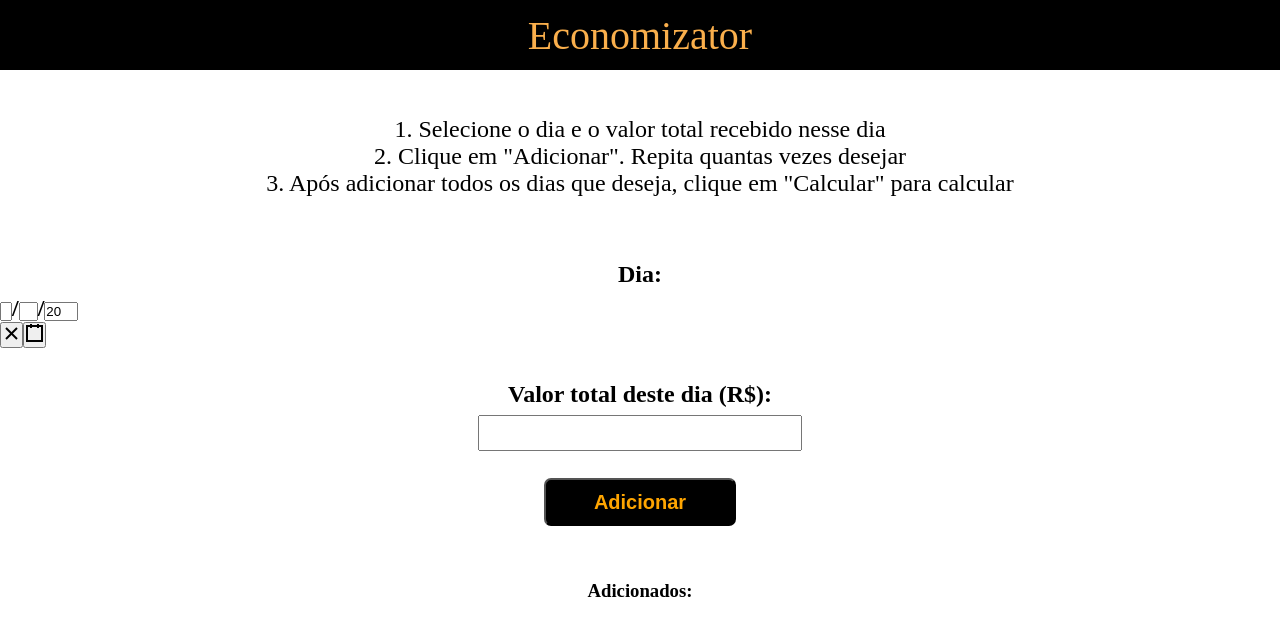
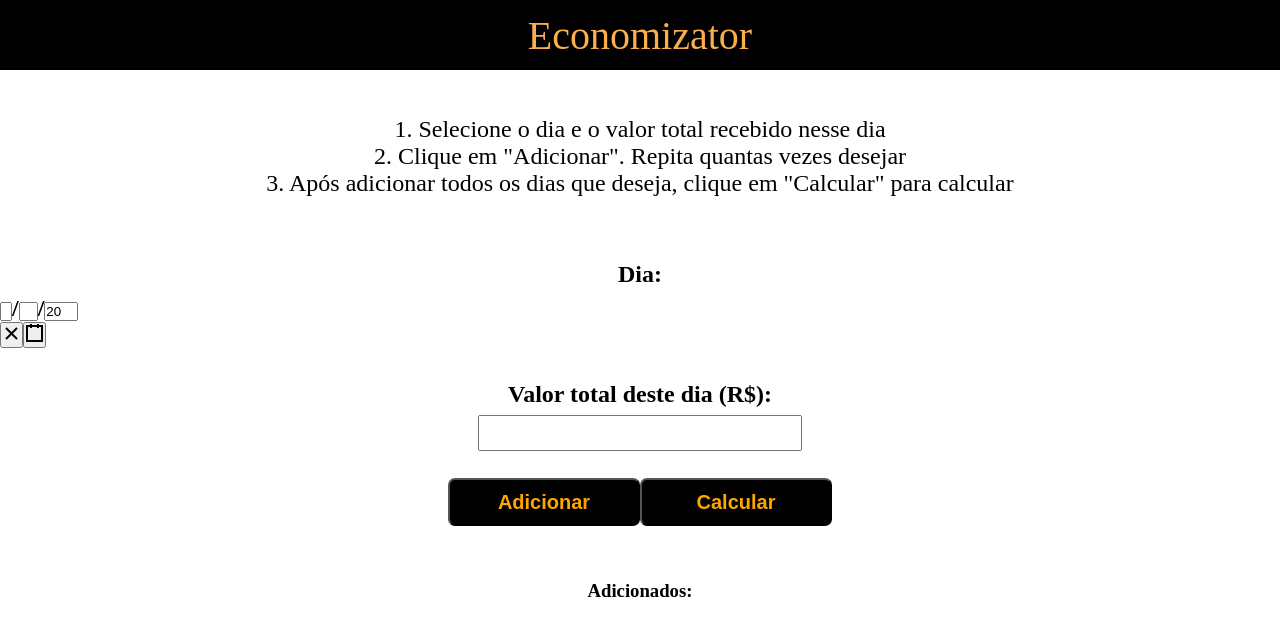
Before and after one commit to projeto-de-algoritmos/D-C_Economizator, a React (Create React App) app: page / in a window 1280 px wide. Shown: the top 636 px of the page. Built offline with nearby package versions, Linux system fonts and the light colour scheme.

Commit message:
Ordena o array pela data e passa para a página de resultados

```diff
--- a/src/Pages/HomePage/index.jsx
+++ b/src/Pages/HomePage/index.jsx
@@ -62,9 +62,34 @@ function HomePage() {
   );
 
   function handleSubmit() {
+
+    amountDay.sort( function (a, b){
+      return new Date(a.day) - new Date(b.day);
+    });
+
+    console.log("AMOUNT DAY ORDENADO", amountDay)
+
+    let arraySum = []
+
+
+    amountDay.forEach(element => {
+      let obj = {
+        value: 0,
+        date: ""
+      }
+
+      obj.value = element.amount;
+      obj.date = element.day.toString();
+      arraySum.push(obj)
+    });
+
+    console.log("ARRAY SUM", arraySum)
+
     history.push({
       pathname: "/trocado",
-      state: {},
+      state: {
+        arraySum : arraySum,
+      },
     });
   }
 
@@ -117,6 +142,10 @@ function HomePage() {
             Adicionar
           </button>
       </label>
+      <button className="button" onClick={handleSubmit}>
+          {" "}
+          Calcular
+        </button>
 
       <br />
       <br />
--- a/src/Pages/Trocado/index.js
+++ b/src/Pages/Trocado/index.js
@@ -1,5 +1,5 @@
 import "./style.css";
-import trocador from "../../algorithm";
+import maxSubArraySum from "../../algorithm";
 import { useHistory } from "react-router-dom";
 
 const plural = {
@@ -33,9 +33,9 @@ const singular = {
 };
 
 function Trocado(history) {
-  let total = history.location.state.total;
-  let pago = history.location.state.pago;
-  let picks = history.location.state.picks;
+
+  let arraySum = history.location.state.arraySum;
+  console.log("ARRAY SUM PAG 2", arraySum)
 
   let h = useHistory();
 
@@ -45,36 +45,11 @@ function Trocado(history) {
     });
   }
 
-  let resultado = trocador(total, pago, picks);
+  // let resultado = maxSubArraySum(arraySum, 0, (arraySum.lenght - 1));
 
   return (
     <div className="resultArea">
-      <h1 className="title"> Troco: </h1>
-      {Object.entries(resultado).map((key, value) => {
-        return key[0] == "restante" ? (
-          <></>
-        ) : (
-          <div className="result">
-            {" "}
-            {key[1]} {key[1] > 1 ? plural[key[0]] : singular[key[0]]}
-          </div>
-        );
-      })}
-
-      {resultado["restante"] > 0.01 ? (
-        <div className="missing">
-          {" "}
-          Restaram R${resultado["restante"] / 100} que não podem ser trocados
-          <br></br>
-        </div>
-      ) : (
-        <></>
-      )}
-
-      <button className="calculateButton" onClick={goToHome}>
-        {" "}
-        Voltar
-      </button>
+      Blabla
     </div>
   );
 }
```
